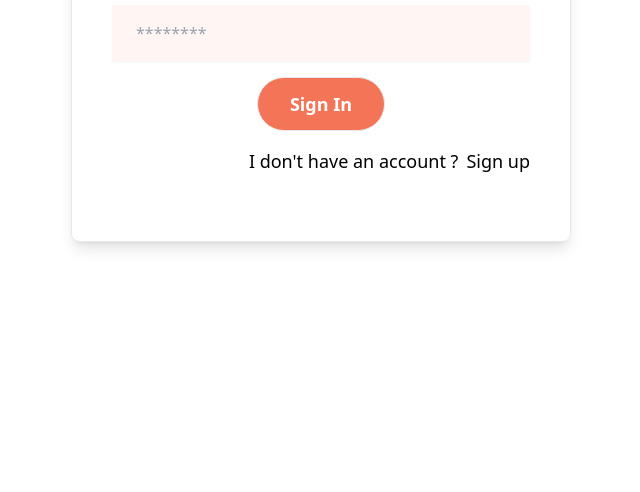
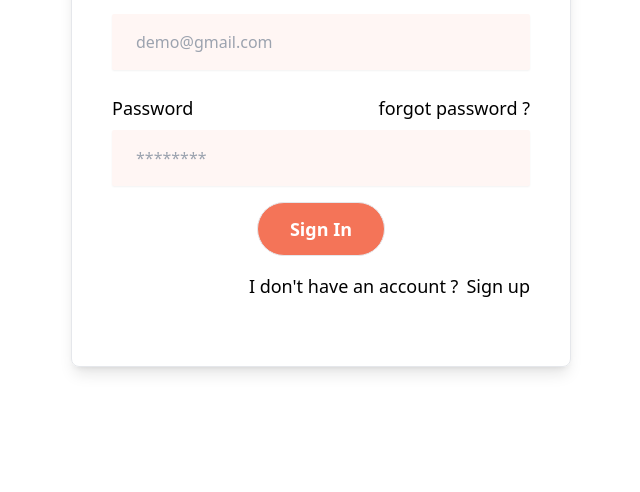
Before and after one commit to gauravThakur-sgl/tailwind-tutorial, a website: page src/index.html in a window 1280 px wide. Shown: the part 308-800 px from the top of the page, without its empty margins (319-959 px from the left). Drawn offline with Linux system fonts and the light colour scheme.

Commit message:
Fixed bugs related to centring the element

```diff
--- a/src/index.html
+++ b/src/index.html
@@ -8,8 +8,8 @@
 </head>
 <body>
     <section>
-        <div class="container">
-            <div class="flex justify-center items-center">
+        <div class="h-screen w-full flex justify-center items-center">
+            <div class="f">
                 <div class="h-[550px] w-[500px] border rounded-lg shadow-lg">
                     <div class="px-10 py-6">
                         <div class="font-extrabold text-3xl text-[#F47458]">Login Store</div>
```
Also changed, not shown: src/output.css.
